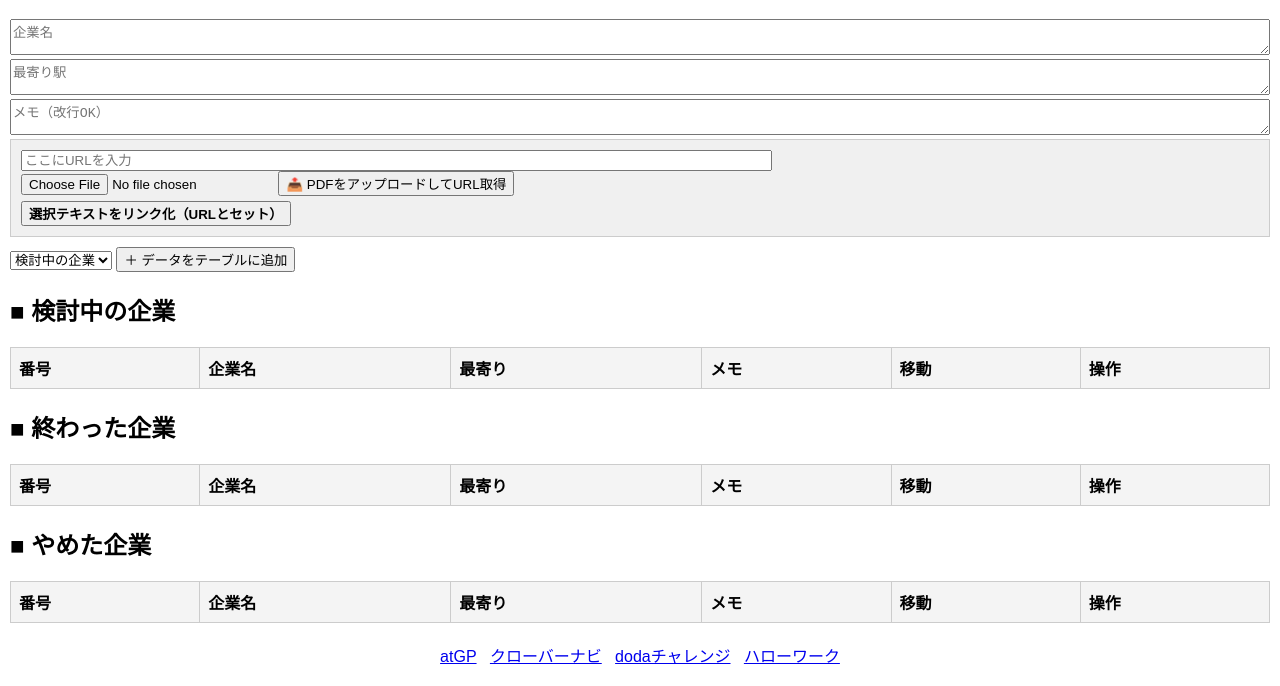
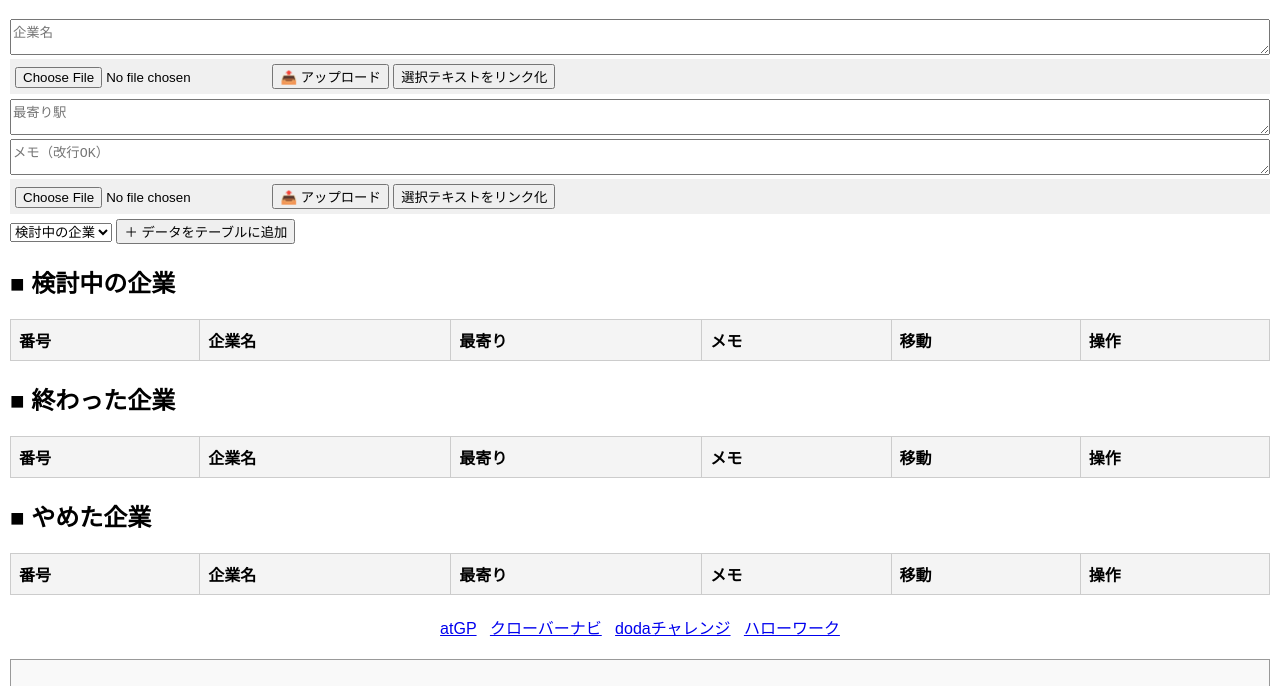
Before and after one commit to miki0113/job-hunting-app, a website: page index.html in a window 1280 px wide. Shown: the part 70-756 px from the top of the page. Drawn offline with Linux system fonts and the light colour scheme.

Commit message:
Update index.html

```diff
--- a/index.html
+++ b/index.html
@@ -18,16 +18,22 @@
 
     <div class="form-section">
         <textarea id="company_name" placeholder="企業名"></textarea>
+
+        <div style="background: #f0f0f0; padding: 5px; margin-bottom: 5px;">
+            <input type="file" id="pdfUpload1">
+            <button onclick="handleFileUpload(1)">📤 アップロード</button>
+            <button onclick="insertLink('company_name', 1)">選択テキストをリンク化</button>
+            <p id="linkOutput1" style="display:none;"></p>
+        </div>
+
         <textarea id="closest_station" placeholder="最寄り駅"></textarea>
         <textarea id="memo" placeholder="メモ（改行OK）"></textarea>
 
-        <div style="background: #f0f0f0; padding: 10px; margin-bottom: 10px; border: 1px solid #ccc;">
-            <input type="text" id="urlInput" placeholder="ここにURLを入力" style="width: 60%;">
-            <br>
-            <input type="file" id="pdfUpload">
-            <button onclick="handleFileUpload()">📤 PDFをアップロードしてURL取得</button>
-            <br>
-            <button onclick="insertLink()" style="margin-top: 5px; font-weight: bold;">選択テキストをリンク化（URLとセット）</button>
+        <div style="background: #f0f0f0; padding: 5px; margin-bottom: 5px;">
+            <input type="file" id="pdfUpload2">
+            <button onclick="handleFileUpload(2)">📤 アップロード</button>
+            <button onclick="insertLink('memo', 2)">選択テキストをリンク化</button>
+            <p id="linkOutput2" style="display:none;"></p>
         </div>
 
         <select id="status_select">
@@ -75,41 +81,23 @@
     <script>
         const API_URL = 'https://job-hunting-app-vy3h.onrender.com';
 
-        // 共通のリンク挿入処理
-        function insertLink() {
-            const activeElement = document.activeElement;
-            const url = document.getElementById('urlInput').value;
-            if (!url) { alert('URLを入力するか、PDFをアップロードしてください'); return; }
-            if (activeElement.tagName !== 'TEXTAREA') { alert('テキストエリア内を選択してください'); return; }
-
-            const start = activeElement.selectionStart;
-            const end = activeElement.selectionEnd;
-            const selectedText = activeElement.value.substring(start, end);
-
-            if (selectedText) {
-                const newText = `[${selectedText}](${url})`;
-                activeElement.value = activeElement.value.substring(0, start) + newText + activeElement.value.substring(end);
-            } else {
-                alert('リンク化したい文字を範囲選択してください。');
-            }
-        }
-
-        async function handleFileUpload() {
-            const fileInput = document.getElementById('pdfUpload');
-            if (!fileInput.files[0]) return;
-            const formData = new FormData();
-            formData.append('file', fileInput.files[0]);
-            const res = await fetch(`${API_URL}/api/upload`, { method: 'POST', body: formData });
-            const data = await res.json();
-            document.getElementById('urlInput').value = data.url;
-        }
-
-        // ... その他の関数（loadJobs, handleSubmit等）は以前のものを維持
         function parseMarkdownLinks(text) {
             if (!text) return "";
             return text.replace(/\[([^\]]+)\]\(([^)]+)\)/g, '<a href="$2" target="_blank">$1</a>').replace(/\n/g, '<br>');
         }
-        async function loadJobs() {
-            const res = await fetch(`${API_URL}/api/jobs`);
-            const jobs = await res.json();
-            ['table-kento', 'table
+
+        function insertLink(textareaId, outputId) {
+            const field = document.getElementById(textareaId);
+            const url = document.getElementById('linkOutput' + outputId).innerText;
+            if (!url) { alert('先にPDFをアップロードしてください'); return; }
+
+            const start = field.selectionStart;
+            const end = field.selectionEnd;
+            const selectedText = field.value.substring(start, end);
+
+            if (selectedText) {
+                const newText = `[${selectedText}](${url})`;
+                field.value = field.value.substring(0, start) + newText + field.value.substring(end);
+            } else {
+                alert('リンク化したい文字を選択してください。');
+            }
```
